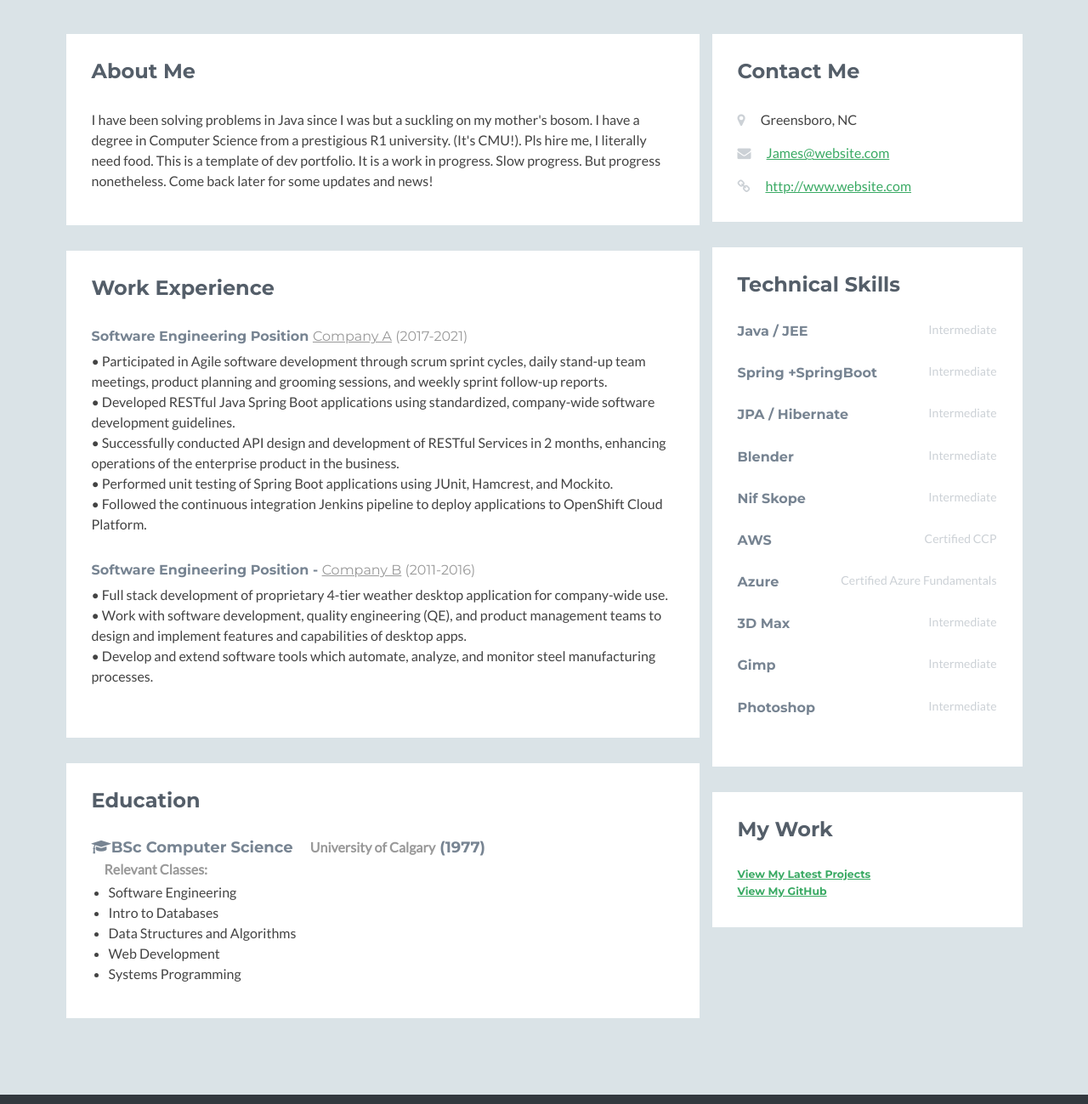
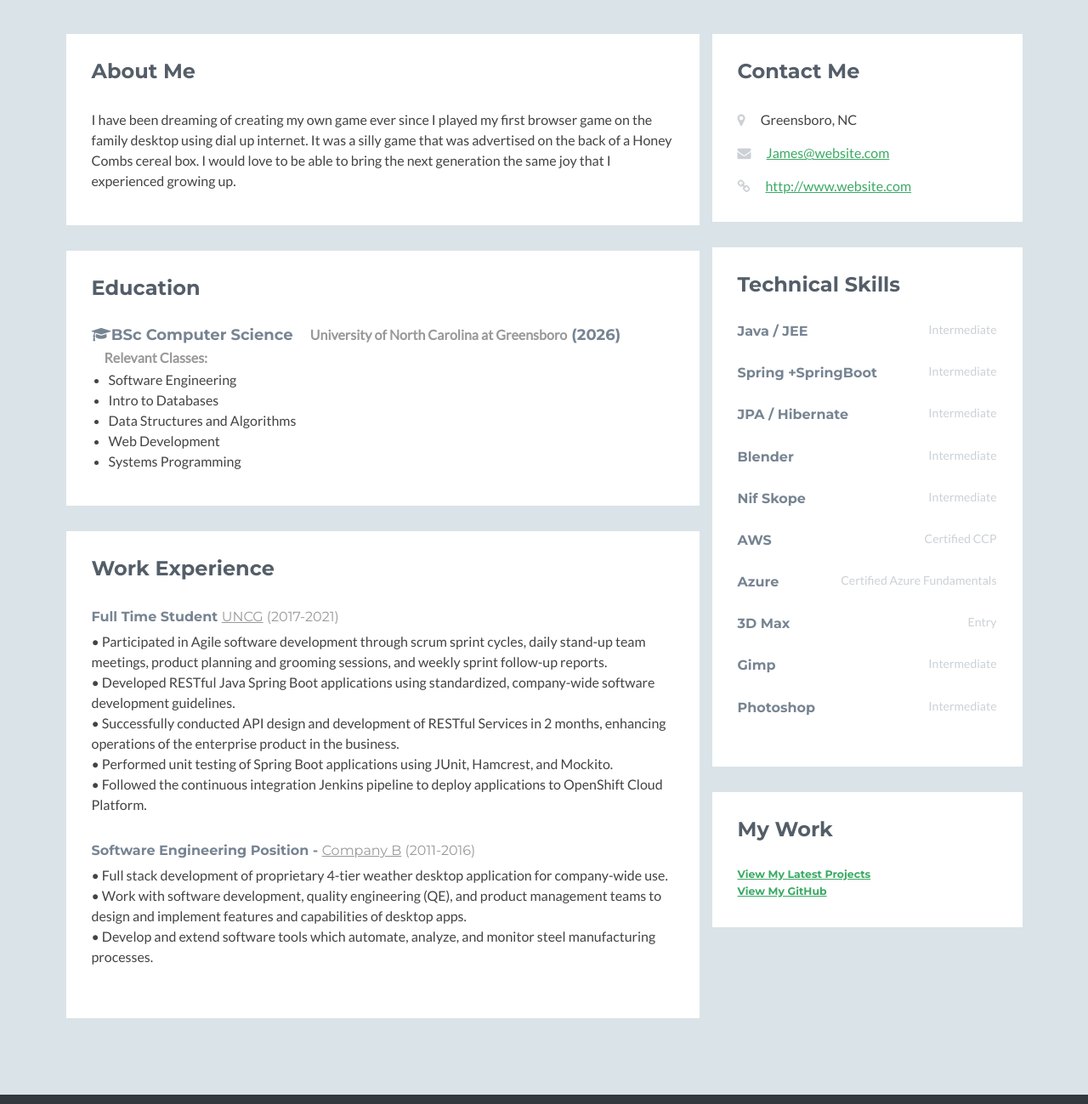
Before and after one commit to schoolblues/schoolblues.github.io, a plain HTML site: page index.html in a window 1280 px wide. Shown: the part 260-1559 px from the top of the page at 85% size. Drawn offline with nearby package versions, Linux system fonts and the light colour scheme; no server answers.

Commit message:
Update index.html
moved education section

```diff
--- a/index.html
+++ b/index.html
@@ -76,13 +76,37 @@
                         <h2 class="heading">About Me</h2>
                         <div class="content">
                             <!-- TODO -->
-                            <p> I have been solving problems in Java since I was but a suckling on my mother's bosom.
-                                I have a degree in Computer Science from a prestigious R1 university. (It's CMU!).
-                                Pls hire me, I literally need food. This is a template of dev portfolio. It is a work in
-                                progress. Slow
-                                progress. But progress nonetheless.
-                                Come back later for some updates and news! </p>
+                            <p>
+                                I have been dreaming of creating my own game ever since I played my first browser game on the family desktop using dial up internet. It was a silly game that was advertised on the back of a Honey Combs cereal box. I would love to be able to bring the next generation the same joy that I experienced growing up.
+                            </p>
                         </div>
+                        <!--//content-->
+                    </div>
+                    <!--//section-inner-->
+                </section>
+                <!--//section-->
+                <section class="education section">
+                    <div class="section-inner">
+                        <h2 class="heading">Education</h2>
+                        <div class="content"></div>
+                        <!--//item-->
+                        <div class="item">
+                            <h3 class="title">
+                                <i class="fa fa-graduation-cap"></i>BSc Computer Science
+                                <!-- TODO --> <span class="university">University of North Carolina at Greensboro</span> <span
+                                    class="year">(2026)</span>
+                            </h3>
+
+                            <h6 class="university">Relevant Classes:</h6>
+                            <ul>
+                                <li>Software Engineering</li>
+                                <li>Intro to Databases</li>
+                                <li>Data Structures and Algorithms</li>
+                                <li>Web Development</li>
+                                <li>Systems Programming</li>
+                            </ul>
+                        </div>
+
                         <!--//content-->
                     </div>
                     <!--//section-inner-->
@@ -94,8 +118,8 @@
                         <div class="content">
                             <div class="item" name="Job1">
                                 <!-- TODO -->
-                                <h3 class="title">Software Engineering Position <span class="place">
-                                        <a href="#">Company A</a>
+                                <h3 class="title">Full Time Student <span class="place">
+                                        <a href="#">UNCG</a>
                                     </span>
                                     <span class="year">(2017-2021)</span>
                                 </h3>
@@ -143,34 +167,6 @@
                     </div>
                     <!--//section-inner-->
                 </section>
-                <!--//section-->
-                <section class="education section">
-                    <div class="section-inner">
-                        <h2 class="heading">Education</h2>
-                        <div class="content"></div>
-                        <!--//item-->
-                        <div class="item">
-                            <h3 class="title">
-                                <i class="fa fa-graduation-cap"></i>BSc Computer Science
-                                <!-- TODO --> <span class="university">University of Calgary</span> <span
-                                    class="year">(1977)</span>
-                            </h3>
-
-                            <h6 class="university">Relevant Classes:</h6>
-                            <ul>
-                                <li>Software Engineering</li>
-                                <li>Intro to Databases</li>
-                                <li>Data Structures and Algorithms</li>
-                                <li>Web Development</li>
-                                <li>Systems Programming</li>
-                            </ul>
-                        </div>
-
-                        <!--//content-->
-                    </div>
-                    <!--//section-inner-->
-                </section>
-
             </div> <!--//primary-->
             <!--     // Aside-->
             <div class="secondary col-md-4 col-sm-12 col-xs-12">
@@ -253,7 +249,7 @@
                                 </div>
                                 <!--//item-->
                                 <div class="item">
-                                    <h3 class="level-title">3D Max <span class="level-label">Intermediate</span>
+                                    <h3 class="level-title">3D Max <span class="level-label">Entry</span>
                                     </h3>
                                 </div>
                                 <!--//item-->
```
